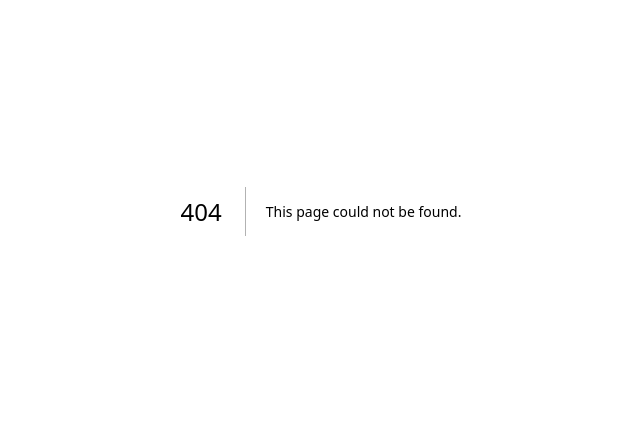
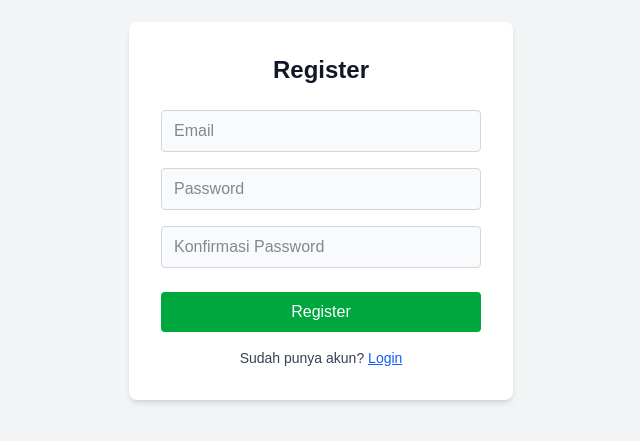
Before and after one commit to zafar2154/nodepilot, a Next.js app in the folder nodepilot-fe/: page /register in a window 1280 px wide. Before the commit this address had no page. Shown: the part 189-630 px from the top of the page, without its empty margins (319-959 px from the left). Built offline with nearby package versions, Linux system fonts and the light colour scheme; no server answers.

Commit message:
update : ui home, register, login

```diff
--- /dev/null
+++ b/nodepilot-fe/app/login/page.tsx
@@ -0,0 +1,78 @@
+"use client";
+
+import { useState } from "react";
+import { useRouter } from "next/navigation";
+import API from "../../lib/api";
+import { useAuthStore } from "../../lib/store";
+
+export default function LoginPage() {
+  const router = useRouter();
+  const setToken = useAuthStore((state) => state.setToken);
+
+  const [email, setEmail] = useState("");
+  const [password, setPassword] = useState("");
+  const [error, setError] = useState("");
+
+  const handleLogin = async (e: React.FormEvent) => {
+    e.preventDefault();
+    try {
+      const res = await API.post("/auth/login", { email, password });
+      setToken(res.data.token);
+      router.push("/dashboard");
+    } catch (err: any) {
+      setError(err.response?.data?.error || "Login failed");
+    }
+  };
+
+  return (
+    <div className="flex min-h-screen items-center justify-center bg-gray-100 dark:bg-gray-900">
+      <form
+        onSubmit={handleLogin}
+        className="bg-white dark:bg-gray-800 p-8 rounded-lg shadow-md w-96"
+      >
+        <h1 className="text-2xl font-bold mb-6 text-center text-gray-900 dark:text-gray-100">
+          Login
+        </h1>
+
+        {error && <p className="text-red-500 mb-4">{error}</p>}
+
+        <input
+          type="email"
+          placeholder="Email"
+          value={email}
+          onChange={(e) => setEmail(e.target.value)}
+          className="w-full mb-4 px-3 py-2 border rounded
+                     bg-gray-50 dark:bg-gray-700
+                     text-gray-900 dark:text-gray-100
+                     border-gray-300 dark:border-gray-600"
+        />
+
+        <input
+          type="password"
+          placeholder="Password"
+          value={password}
+          onChange={(e) => setPassword(e.target.value)}
+          className="w-full mb-6 px-3 py-2 border rounded
+                     bg-gray-50 dark:bg-gray-700
+                     text-gray-900 dark:text-gray-100
+                     border-gray-300 dark:border-gray-600"
+        />
+
+        <button
+          type="submit"
+          className="w-full bg-blue-600 text-white py-2 rounded
+                     hover:bg-blue-700 dark:hover:bg-blue-500"
+        >
+          Login
+        </button>
+
+        <p className="text-sm mt-4 text-center text-gray-700 dark:text-gray-300">
+          Belum punya akun?{" "}
+          <a href="/register" className="text-blue-600 dark:text-blue-400 underline">
+            Register
+          </a>
+        </p>
+      </form>
+    </div>
+  );
+}
--- a/nodepilot-fe/app/page.tsx
+++ b/nodepilot-fe/app/page.tsx
@@ -1,65 +1,21 @@
-import Image from "next/image";
+import Link from "next/link";
 
 export default function Home() {
   return (
-    <div className="flex min-h-screen items-center justify-center bg-zinc-50 font-sans dark:bg-black">
-      <main className="flex min-h-screen w-full max-w-3xl flex-col items-center justify-between py-32 px-16 bg-white dark:bg-black sm:items-start">
-        <Image
-          className="dark:invert"
-          src="/next.svg"
-          alt="Next.js logo"
-          width={100}
-          height={20}
-          priority
-        />
-        <div className="flex flex-col items-center gap-6 text-center sm:items-start sm:text-left">
-          <h1 className="max-w-xs text-3xl font-semibold leading-10 tracking-tight text-black dark:text-zinc-50">
-            To get started, edit the page.tsx file.
-          </h1>
-          <p className="max-w-md text-lg leading-8 text-zinc-600 dark:text-zinc-400">
-            Looking for a starting point or more instructions? Head over to{" "}
-            <a
-              href="https://vercel.com/templates?framework=next.js&utm_source=create-next-app&utm_medium=appdir-template-tw&utm_campaign=create-next-app"
-              className="font-medium text-zinc-950 dark:text-zinc-50"
-            >
-              Templates
-            </a>{" "}
-            or the{" "}
-            <a
-              href="https://nextjs.org/learn?utm_source=create-next-app&utm_medium=appdir-template-tw&utm_campaign=create-next-app"
-              className="font-medium text-zinc-950 dark:text-zinc-50"
-            >
-              Learning
-            </a>{" "}
-            center.
-          </p>
-        </div>
-        <div className="flex flex-col gap-4 text-base font-medium sm:flex-row">
-          <a
-            className="flex h-12 w-full items-center justify-center gap-2 rounded-full bg-foreground px-5 text-background transition-colors hover:bg-[#383838] dark:hover:bg-[#ccc] md:w-[158px]"
-            href="https://vercel.com/new?utm_source=create-next-app&utm_medium=appdir-template-tw&utm_campaign=create-next-app"
-            target="_blank"
-            rel="noopener noreferrer"
-          >
-            <Image
-              className="dark:invert"
-              src="/vercel.svg"
-              alt="Vercel logomark"
-              width={16}
-              height={16}
-            />
-            Deploy Now
-          </a>
-          <a
-            className="flex h-12 w-full items-center justify-center rounded-full border border-solid border-black/[.08] px-5 transition-colors hover:border-transparent hover:bg-black/[.04] dark:border-white/[.145] dark:hover:bg-[#1a1a1a] md:w-[158px]"
-            href="https://nextjs.org/docs?utm_source=create-next-app&utm_medium=appdir-template-tw&utm_campaign=create-next-app"
-            target="_blank"
-            rel="noopener noreferrer"
-          >
-            Documentation
-          </a>
-        </div>
-      </main>
-    </div>
+    <main className="flex min-h-screen flex-col items-center justify-center p-8">
+      <h1 className="text-4xl font-bold text-blue-600">VoltIQ</h1>
+      <p className="mt-4">
+        Pantau & kontrol perangkat IoT Anda secara real-time.
+      </p>
+
+      <div className="mt-8 flex space-x-4">
+        <Link href="/login" className="px-4 py-2 bg-blue-500 text-white rounded">
+          Login
+        </Link>
+        <Link href="/register" className="px-4 py-2 bg-green-600 rounded">
+          Register
+        </Link>
+      </div>
+    </main>
   );
 }
--- /dev/null
+++ b/nodepilot-fe/app/register/page.tsx
@@ -0,0 +1,99 @@
+"use client";
+
+import { useState } from "react";
+import { useRouter } from "next/navigation";
+import API from "../../lib/api";
+
+export default function RegisterPage() {
+  const router = useRouter();
+
+  const [email, setEmail] = useState("");
+  const [password, setPassword] = useState("");
+  const [confirmPassword, setConfirmPassword] = useState("");
+  const [error, setError] = useState("");
+  const [success, setSuccess] = useState("");
+
+  const handleRegister = async (e: React.FormEvent) => {
+    e.preventDefault();
+
+    if (password !== confirmPassword) {
+      setError("Password dan konfirmasi tidak sama");
+      return;
+    }
+
+    try {
+      const res = await API.post("/auth/register", { email, password });
+      setSuccess("Registrasi berhasil! Silakan login.");
+      setError("");
+      setTimeout(() => {
+        router.push("/login");
+      }, 1500);
+    } catch (err: any) {
+      setError(err.response?.data?.error || "Registrasi gagal");
+    }
+  };
+
+  return (
+    <div className="flex min-h-screen items-center justify-center bg-gray-100 dark:bg-gray-900">
+      <form
+        onSubmit={handleRegister}
+        className="bg-white dark:bg-gray-800 p-8 rounded-lg shadow-md w-96"
+      >
+        <h1 className="text-2xl font-bold mb-6 text-center text-gray-900 dark:text-gray-100">
+          Register
+        </h1>
+
+        {error && <p className="text-red-500 mb-4">{error}</p>}
+        {success && <p className="text-green-500 mb-4">{success}</p>}
+
+        <input
+          type="email"
+          placeholder="Email"
+          value={email}
+          onChange={(e) => setEmail(e.target.value)}
+          className="w-full mb-4 px-3 py-2 border rounded
+                     bg-gray-50 dark:bg-gray-700
+                     text-gray-900 dark:text-gray-100
+                     border-gray-300 dark:border-gray-600"
+        />
+
+        <input
+          type="password"
+          placeholder="Password"
+          value={password}
+          onChange={(e) => setPassword(e.target.value)}
+          className="w-full mb-4 px-3 py-2 border rounded
+                     bg-gray-50 dark:bg-gray-700
+                     text-gray-900 dark:text-gray-100
+                     border-gray-300 dark:border-gray-600"
+        />
+
+        <input
+          type="password"
+          placeholder="Konfirmasi Password"
+          value={confirmPassword}
+          onChange={(e) => setConfirmPassword(e.target.value)}
+          className="w-full mb-6 px-3 py-2 border rounded
+                     bg-gray-50 dark:bg-gray-700
+                     text-gray-900 dark:text-gray-100
+                     border-gray-300 dark:border-gray-600"
+        />
+
+        <button
+          type="submit"
+          className="w-full bg-green-600 text-white py-2 rounded
+                     hover:bg-green-700 dark:hover:bg-green-500"
+        >
+          Register
+        </button>
+
+        <p className="text-sm mt-4 text-center text-gray-700 dark:text-gray-300">
+          Sudah punya akun?{" "}
+          <a href="/login" className="text-blue-600 dark:text-blue-400 underline">
+            Login
+          </a>
+        </p>
+      </form>
+    </div>
+  );
+}
--- /dev/null
+++ b/nodepilot-fe/lib/api.ts
@@ -0,0 +1,7 @@
+import axios from 'axios';
+
+const API = axios.create({
+  baseURL: process.env.NEXT_PUBLIC_API_URL || 'http://localhost:5000/api',
+});
+
+export default API;
--- /dev/null
+++ b/nodepilot-fe/lib/store.ts
@@ -0,0 +1,13 @@
+import { create } from 'zustand';
+
+interface AuthState {
+  token: string | null;
+  setToken: (token: string) => void;
+  logout: () => void;
+}
+
+export const useAuthStore = create<AuthState>((set) => ({
+  token: null,
+  setToken: (token) => set({ token }),
+  logout: () => set({ token: null }),
+}));
```
Also changed, not shown: nodepilot-fe/package.json (+7 -5 lines), 1 other file (tests, documents, lock files or other folders).
